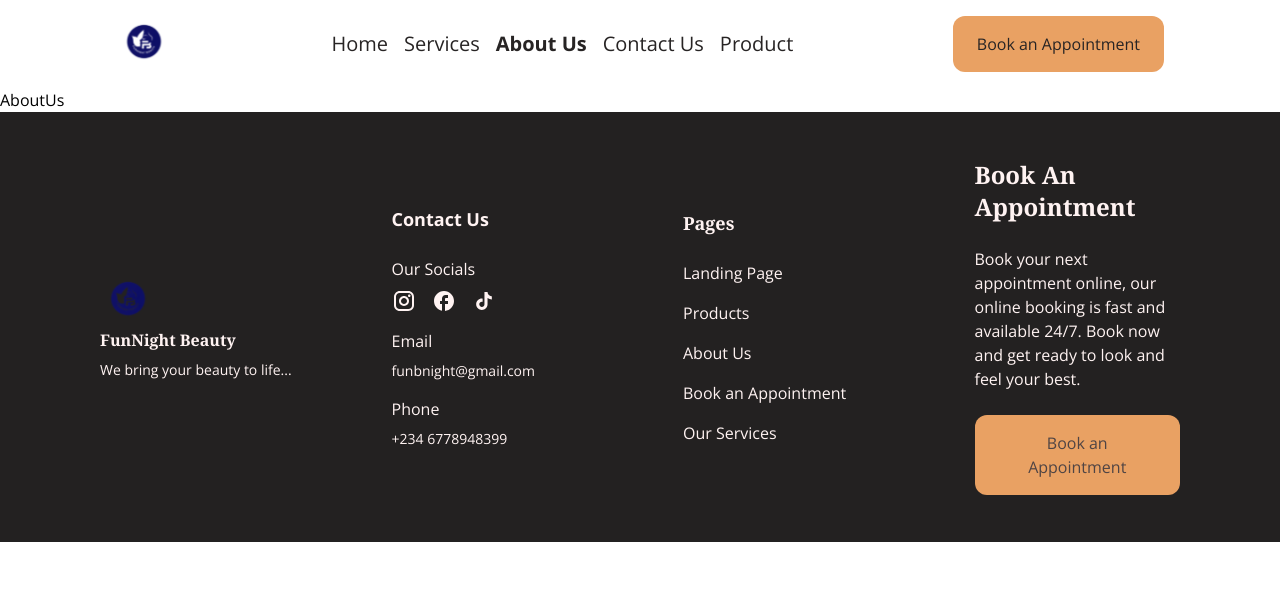
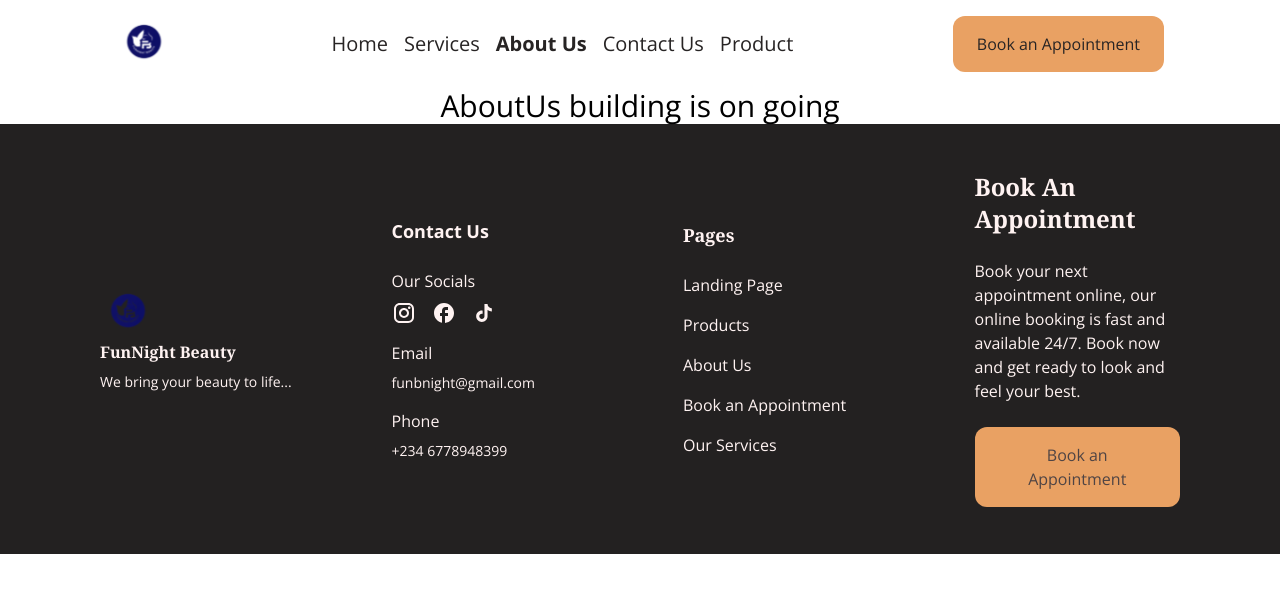
Before and after one commit to Cedar1000/fun-might-beauty, a Next.js app: page /about in a window 1280 px wide. Shown: the top 592 px of the page. Built offline with nearby package versions, Linux system fonts and the light colour scheme.

Commit message:
testimonial quote escape

```diff
--- a/app/about/page.jsx
+++ b/app/about/page.jsx
@@ -1,9 +1,7 @@
 import React from 'react'
 
 const AboutUs = () => {
-  return (
-    <div>AboutUs</div>
-  )
+  return <div className="text-3xl text-center">AboutUs building is on going</div>;
 }
 
 export default AboutUs
--- a/app/product/page.jsx
+++ b/app/product/page.jsx
@@ -2,7 +2,7 @@ import React from 'react'
 
 const Product = () => {
   return (
-    <div>Product</div>
+    <div className="text-3xl text-center">Product Coming Soon</div>
   )
 }
 
```
